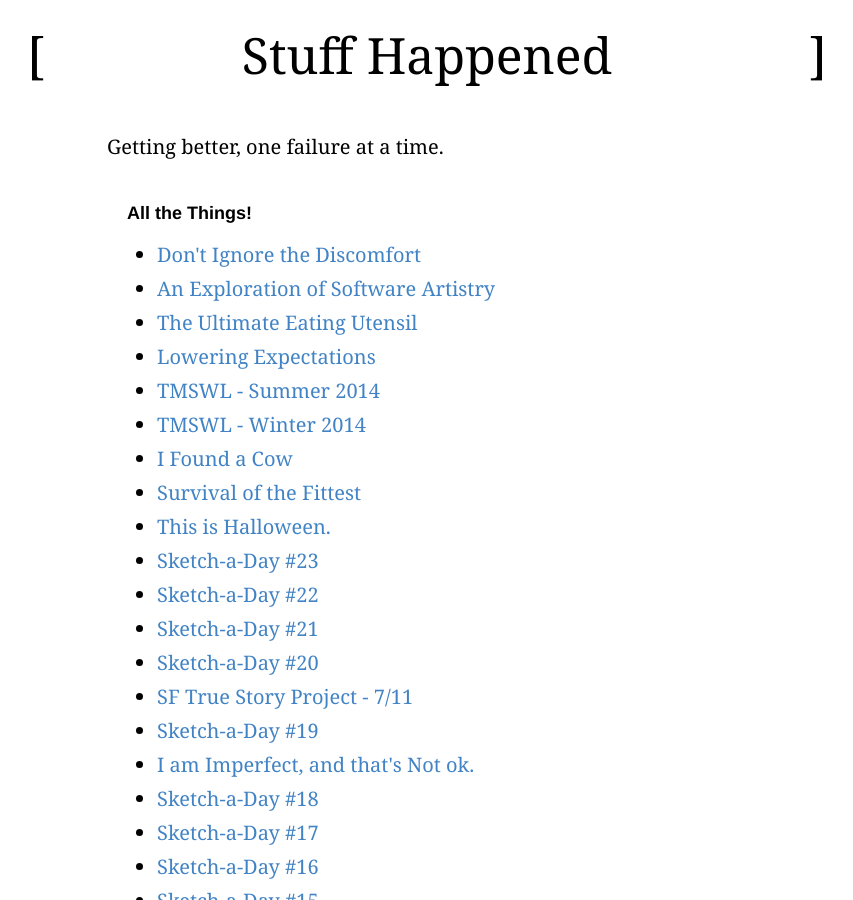
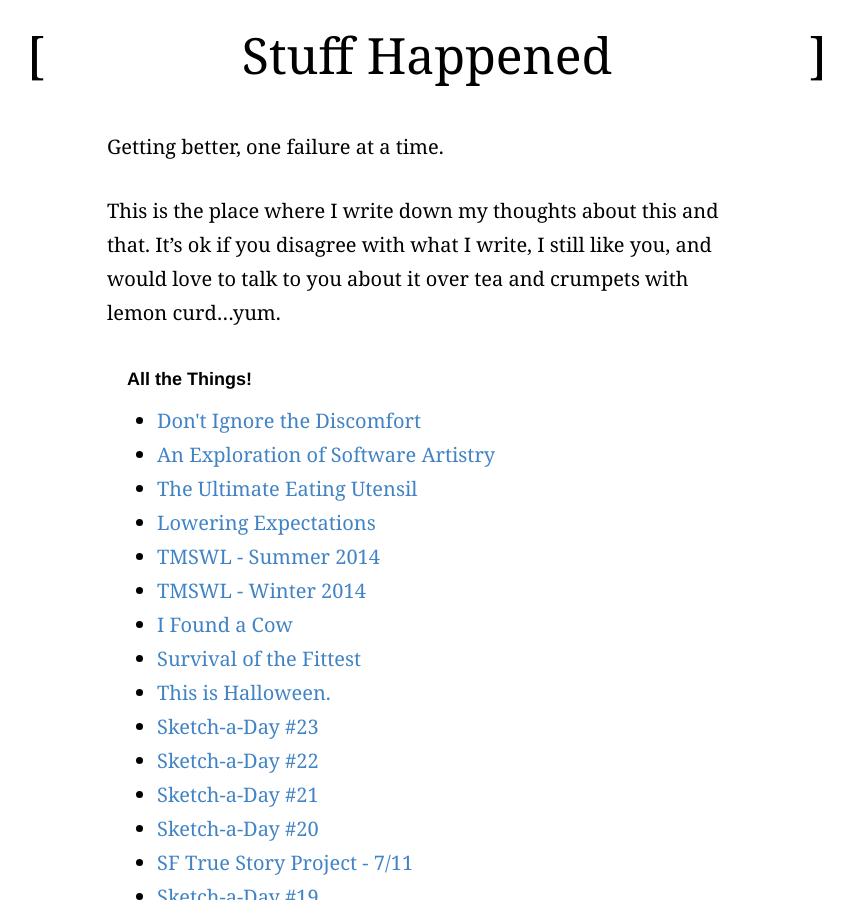
Before and after one commit to mdayaram/mdayaram.github.io, a Jekyll site: the page built from blog/index.md, in a window 1280 px wide and 900 px high. Shown: the whole window, without its empty margins (213-1066 px from the left). Built offline with Jekyll 4.4.1, drawn with Linux system fonts in a browser that asks for light colours.

Commit message:
top-blog description

```diff
--- a/blog/index.md
+++ b/blog/index.md
@@ -5,6 +5,10 @@ description: So I wrote about it.
 ---
 
 Getting better, one failure at a time.
+
+This is the place where I write down my thoughts about this and that.  It's ok
+if you disagree with what I write, I still like you, and would love to talk to
+you about it over tea and crumpets with lemon curd...yum.
 
 {% for cat in site.categories %}
 <div class="post-list">
```
